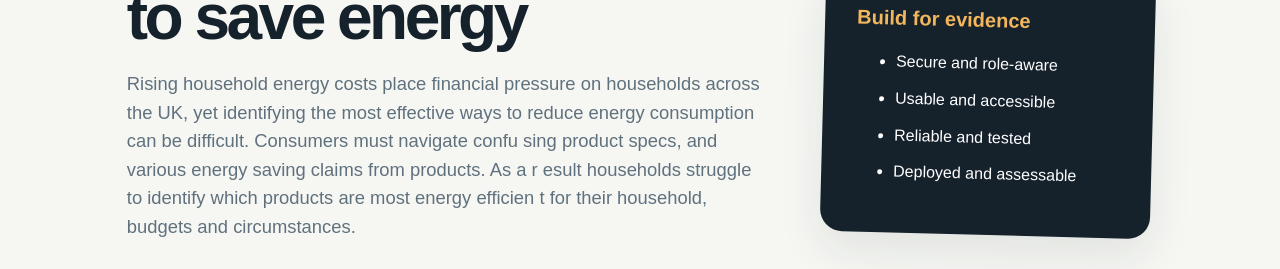
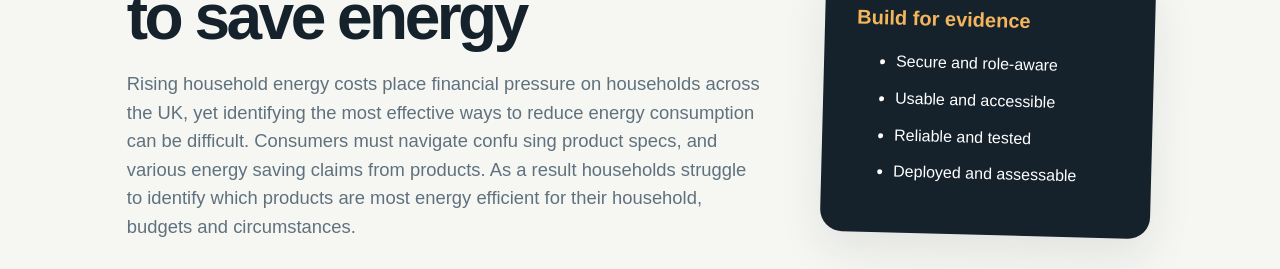
Before and after one commit to aaminahx/DG4AGA-Team03-Ecommerce, a Next.js app: page / in a window 1280 px wide. Shown: the part 279-548 px from the top of the page. Built offline with nearby package versions, Linux system fonts and the light colour scheme.

Commit message:
Fix text formatting in page description
Corrected sentence structure for clarity.

```diff
--- a/src/app/page.tsx
+++ b/src/app/page.tsx
@@ -11,9 +11,9 @@ export default function Home() {
             Rising household energy costs place financial pressure
             on households across the UK, yet identifying the most effective ways to
             reduce energy consumption can be difficult. Consumers must navigate confu
-            sing product specs, and various energy saving claims from products. As a r
-            esult households struggle to identify which products are most energy efficien
-            t for their household, budgets and circumstances.
+            sing product specs, and various energy saving claims from products. As a result
+            households struggle to identify which products are most energy efficient
+             for their household, budgets and circumstances.
           </p>
           <div className="actions">
             <Link className="button primary" href="/products">View sample catalogue</Link>
```
